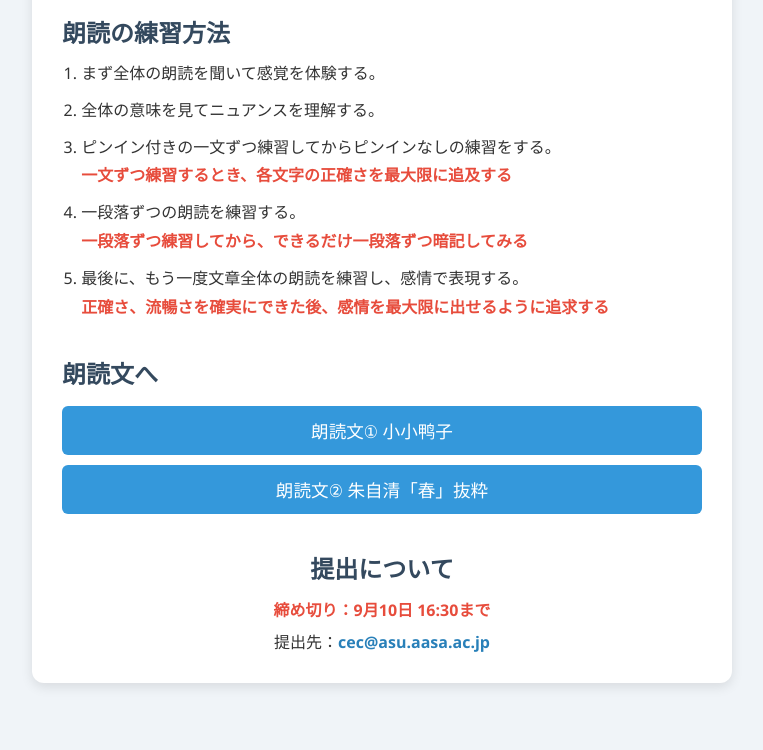
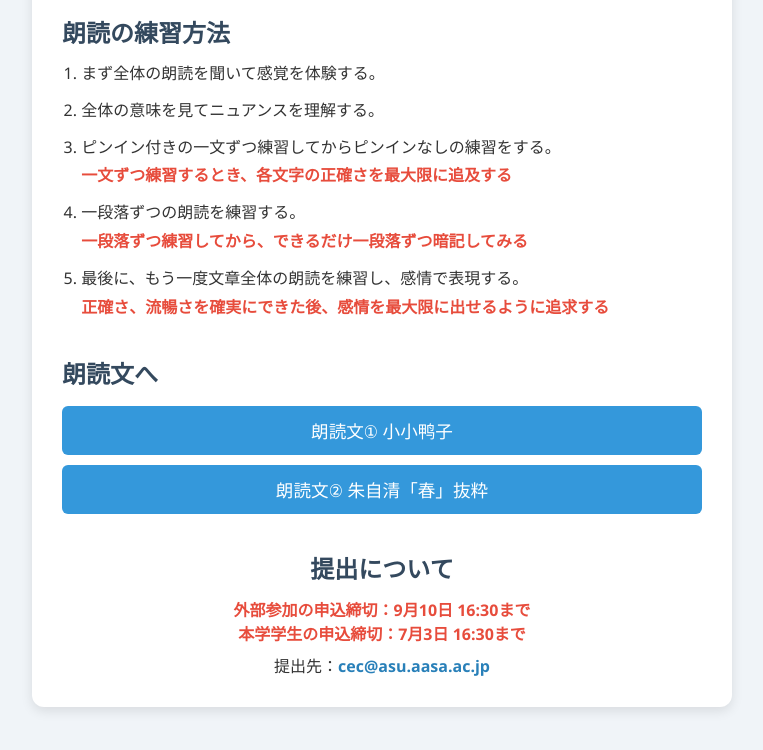
Before and after one commit to tcll1988/speech, a plain HTML site: page index.html in a window 1280 px wide. Shown: the part 158-908 px from the top of the page, without its empty margins (258-1021 px from the left). Drawn offline with Linux system fonts and the light colour scheme.

Commit message:
Update index.html

```diff
--- a/index.html
+++ b/index.html
@@ -104,7 +104,8 @@
 
     <div class="submission">
       <h2>提出について</h2>
-      <p class="deadline">締め切り：9月10日 16:30まで</p>
+      <p class="deadline">外部参加の申込締切：9月10日 16:30まで<br>
+     本学学生の申込締切：7月3日 16:30まで </p>
       <p>提出先：<a href="mailto:cec@asu.aasa.ac.jp">cec@asu.aasa.ac.jp</a></p>
     </div>
   </div>
```
